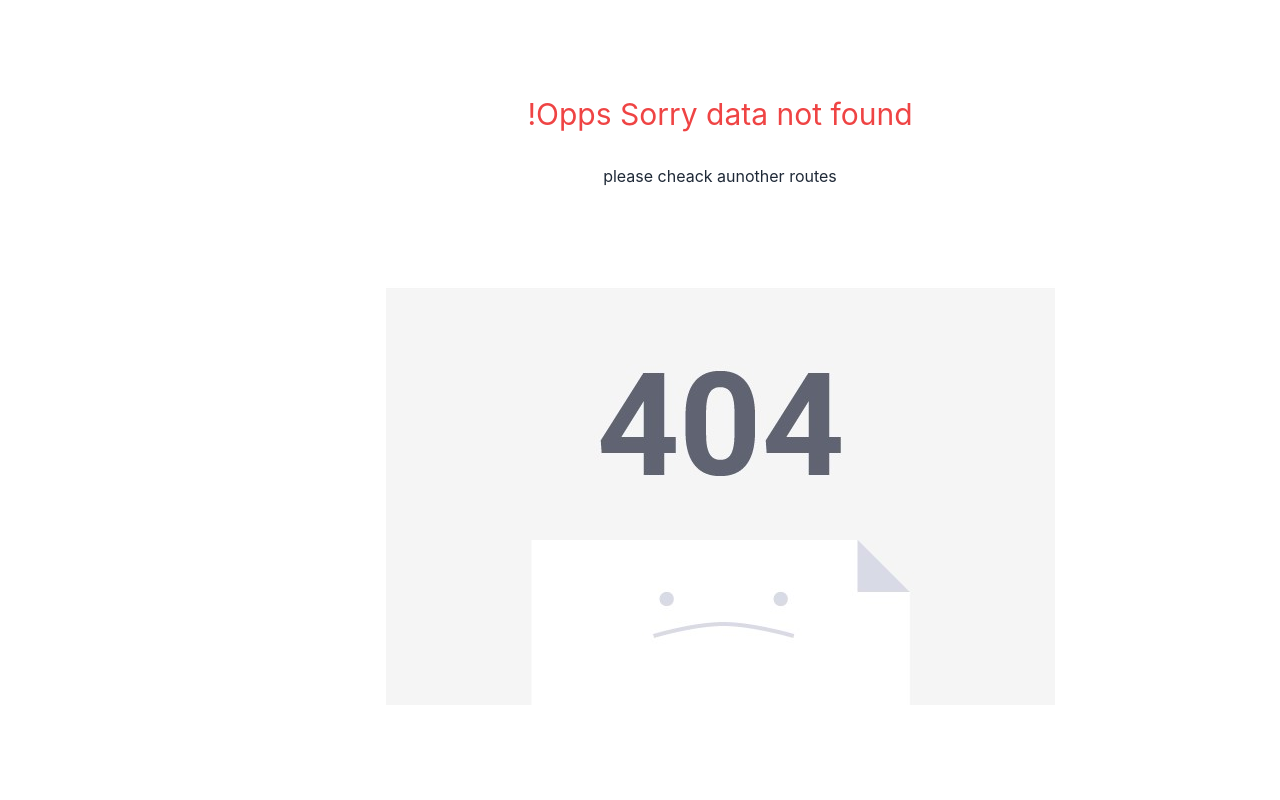
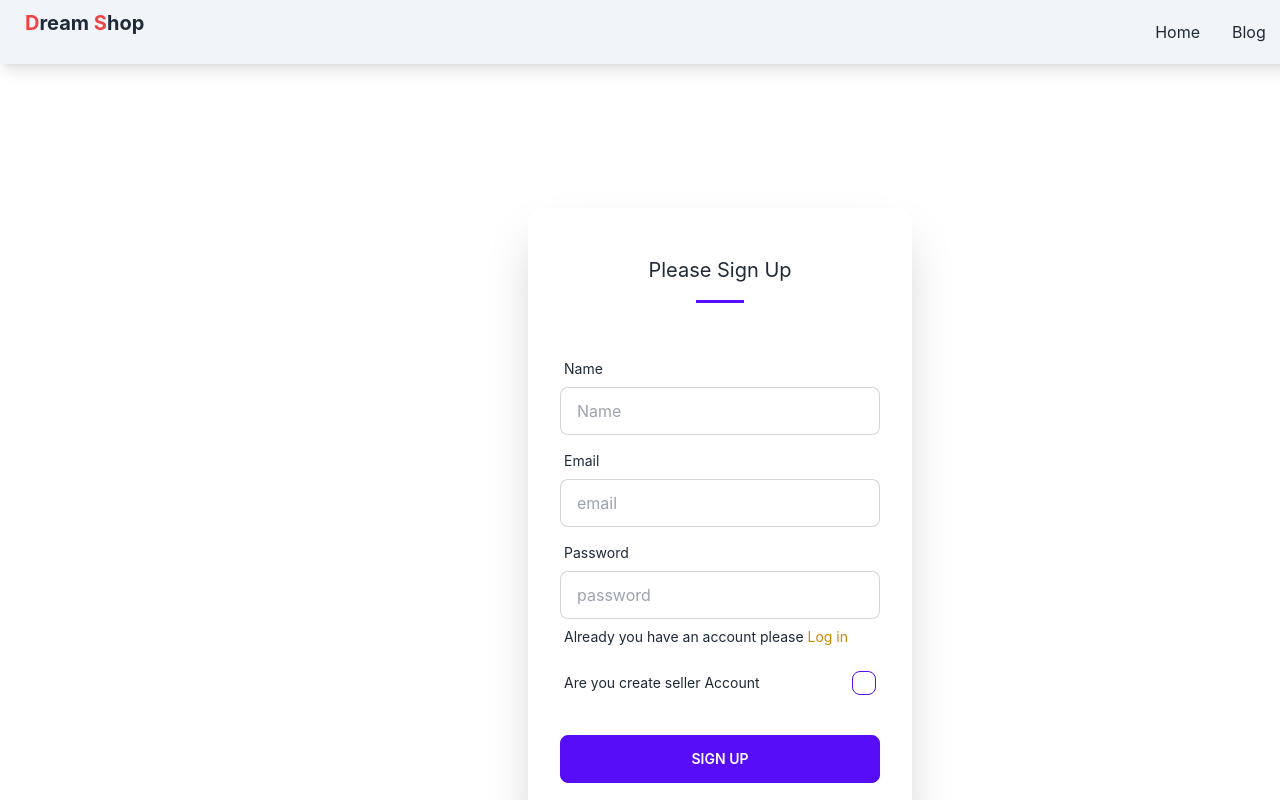
Before and after one commit to Rokibul-bd/dream-shop-client, a React (Create React App) app: page /signup in a window 1280 px wide. Before the commit this address had no page. Shown: the top 800 px of the page. Built offline with nearby package versions, Linux system fonts and the light colour scheme.

Commit message:
create signup page

```diff
--- a/src/Pages/Login/Login.js
+++ b/src/Pages/Login/Login.js
@@ -1,4 +1,5 @@
 import React from 'react';
+import { Link } from 'react-router-dom';
 import useTitle from '../../hooks/useTitle';
 
 const Login = () => {
@@ -6,6 +7,7 @@ const Login = () => {
     return (
         <div className="card flex-shrink-0 w-full max-w-sm shadow-2xl bg-base-100 my-36 mx-auto pt-12">
             <h3 className='text-center text-xl'>Please Log in</h3>
+            <div className='w-12 h-[3px] bg-primary mx-auto mt-4'></div>
             <div className="card-body py-12">
                 <div className="form-control">
                     <label className="label">
@@ -21,6 +23,9 @@ const Login = () => {
                     <label className="label">
                         <a href="/" className="label-text-alt link link-hover">Forgot password?</a>
                     </label>
+                    <label className="label">
+                        <Link className="label-text-alt text-sm">You have to new this website please <Link className='link-hover text-yellow-600' to="/signup">Create an account</Link>  </Link>
+                    </label>
                 </div>
                 <div className="form-control mt-6">
                     <button className="btn btn-primary">Login</button>
--- /dev/null
+++ b/src/Pages/SingUp/SignUp.js
@@ -0,0 +1,47 @@
+import React from 'react';
+import { Link } from 'react-router-dom';
+import useTitle from '../../hooks/useTitle';
+
+const SignUp = () => {
+    useTitle('Signup')
+    return (
+        <div className="card flex-shrink-0 w-full max-w-sm shadow-2xl bg-base-100 my-36 mx-auto pt-12">
+            <h3 className='text-center text-xl'>Please Sign Up</h3>
+            <div className='w-12 h-[3px] bg-primary mx-auto mt-4'></div>
+            <div className="card-body py-12">
+                <div className="form-control">
+                    <label className="label">
+                        <span className="label-text">Name</span>
+                    </label>
+                    <input type="text" placeholder="Name" className="input input-bordered" />
+                </div>
+                <div className="form-control">
+                    <label className="label">
+                        <span className="label-text">Email</span>
+                    </label>
+                    <input type="email" placeholder="email" className="input input-bordered" />
+                </div>
+                <div className="form-control">
+                    <label className="label">
+                        <span className="label-text">Password</span>
+                    </label>
+                    <input type="password" placeholder="password" className="input input-bordered" />
+                    <label className="label">
+                        <Link className="label-text-alt text-sm">Already you have an account please <Link className='link-hover text-yellow-600' to="/login">Log in</Link>  </Link>
+                    </label>
+                </div>
+                <div className="form-control">
+                    <label className="label cursor-pointer">
+                        <span className="label-text">Are you create seller Account</span>
+                        <input type="checkbox" className="checkbox checkbox-primary" />
+                    </label>
+                </div>
+                <div className="form-control mt-6">
+                    <button className="btn btn-primary">Sign Up</button>
+                </div>
+            </div>
+        </div>
+    );
+};
+
+export default SignUp;
--- a/src/Routes/Routes/Routes.js
+++ b/src/Routes/Routes/Routes.js
@@ -4,6 +4,7 @@ import Home from "../../Pages/Home/Home";
 import Prodcuts from "../../Pages/SingleCataghories/Products/Prodcuts";
 import PageNotFound from '../../Pages/PageNotFound/PageNotFound'
 import Login from '../../Pages/Login/Login'
+import SignUp from "../../Pages/SingUp/SignUp";
 
 
 const router = createBrowserRouter([
@@ -24,6 +25,10 @@ const router = createBrowserRouter([
                 element: <Login></Login>
             },
             {
+                path: '/signup',
+                element: <SignUp></SignUp>
+            },
+            {
                 path: '/services/:id',
                 loader: async ({ params }) => fetch(`http://localhost:5000/services/${params.id}`),
                 element: <Prodcuts></Prodcuts>
```
